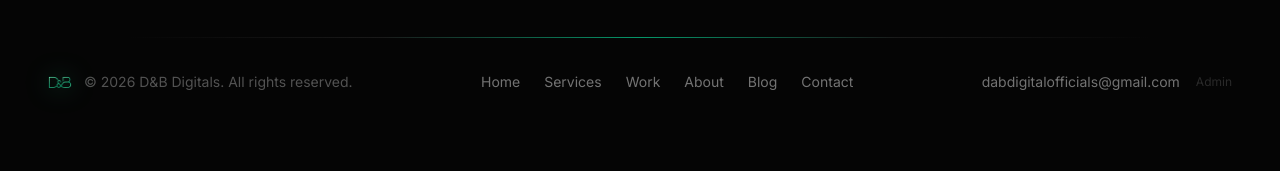
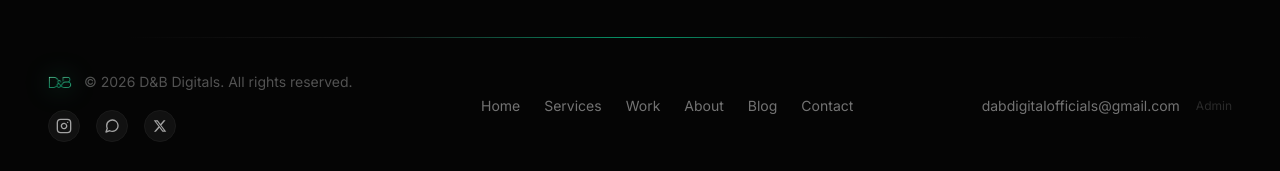
Before and after one commit to debanjann89/PixelStack, a Next.js app: page /contact in a window 1280 px wide. Shown: the part 2269-2440 px from the top of the page. Before the commit the page ends 2395 px from the top, so only its background shows below. Built offline with nearby package versions, Linux system fonts and the light colour scheme; no server answers.

Commit message:
feat: add social links (Instagram, WhatsApp, X) to footer

```diff
--- a/src/components/Footer.tsx
+++ b/src/components/Footer.tsx
@@ -56,15 +56,56 @@ export default function Footer() {
       <div className="max-w-7xl mx-auto px-6 md:px-12 py-8">
         <div className="flex flex-col md:flex-row items-center justify-between gap-6">
           {/* Left — Logo + Copyright */}
-          <div className="flex items-center gap-3">
-            <Logo size={24} />
-            <span className="text-zinc-600 text-sm">
-              © {new Date().getFullYear()} D&B Digitals. All rights reserved.
-            </span>
+          <div className="flex flex-col items-center md:items-start gap-4">
+            <div className="flex items-center gap-3">
+              <Logo size={24} />
+              <span className="text-zinc-600 text-sm">
+                © {new Date().getFullYear()} D&B Digitals. All rights reserved.
+              </span>
+            </div>
+
+            {/* Social Links */}
+            <div className="flex items-center gap-4">
+              <a
+                href="https://www.instagram.com/dnbdigitals/"
+                target="_blank"
+                rel="noreferrer"
+                className="w-8 h-8 rounded-full bg-zinc-900 border border-zinc-800 flex items-center justify-center text-zinc-400 hover:text-white hover:bg-zinc-800 hover:border-zinc-700 transition-all"
+                title="Instagram"
+              >
+                <svg viewBox="0 0 24 24" fill="none" stroke="currentColor" strokeWidth="2" strokeLinecap="round" strokeLinejoin="round" className="w-4 h-4">
+                  <rect x="2" y="2" width="20" height="20" rx="5" ry="5"></rect>
+                  <path d="M16 11.37A4 4 0 1 1 12.63 8 4 4 0 0 1 16 11.37z"></path>
+                  <line x1="17.5" y1="6.5" x2="17.51" y2="6.5"></line>
+                </svg>
+              </a>
+              <a
+                href="https://wa.me/918918186998"
+                target="_blank"
+                rel="noreferrer"
+                className="w-8 h-8 rounded-full bg-zinc-900 border border-zinc-800 flex items-center justify-center text-zinc-400 hover:text-white hover:bg-[#25D366]/20 hover:border-[#25D366]/50 hover:text-[#25D366] transition-all"
+                title="WhatsApp"
+              >
+                <svg viewBox="0 0 24 24" fill="none" stroke="currentColor" strokeWidth="2" strokeLinecap="round" strokeLinejoin="round" className="w-4 h-4">
+                  <path d="M21 11.5a8.38 8.38 0 0 1-.9 3.8 8.5 8.5 0 0 1-7.6 4.7 8.38 8.38 0 0 1-3.8-.9L3 21l1.9-5.7a8.38 8.38 0 0 1-.9-3.8 8.5 8.5 0 0 1 4.7-7.6 8.38 8.38 0 0 1 3.8-.9h.5a8.48 8.48 0 0 1 8 8v.5z"></path>
+                </svg>
+              </a>
+              <a
+                href="#"
+                target="_blank"
+                rel="noreferrer"
+                className="w-8 h-8 rounded-full bg-zinc-900 border border-zinc-800 flex items-center justify-center text-zinc-400 hover:text-white hover:bg-zinc-800 hover:border-zinc-700 transition-all"
+                title="X (Twitter)"
+              >
+                <svg viewBox="0 0 24 24" fill="currentColor" className="w-3.5 h-3.5">
+                  <path d="M18.244 2.25h3.308l-7.227 8.26 8.502 11.24H16.17l-5.214-6.817L4.99 21.75H1.68l7.73-8.835L1.254 2.25H8.08l4.713 6.231zm-1.161 17.52h1.833L7.084 4.126H5.117z"/>
+                </svg>
+              </a>
+            </div>
           </div>
 
           {/* Center — Links */}
-          <div className="flex items-center gap-6">
+          <div className="flex flex-wrap justify-center items-center gap-6">
             {FOOTER_LINKS.map((link) => (
               <Link
                 key={link.path}
@@ -80,7 +121,7 @@ export default function Footer() {
           <div className="flex items-center gap-4">
             <a
               href="mailto:dabdigitalofficials@gmail.com"
-              className="text-zinc-500 hover:text-primary text-sm transition-colors"
+              className="hidden lg:block text-zinc-500 hover:text-primary text-sm transition-colors"
             >
               dabdigitalofficials@gmail.com
             </a>
```
